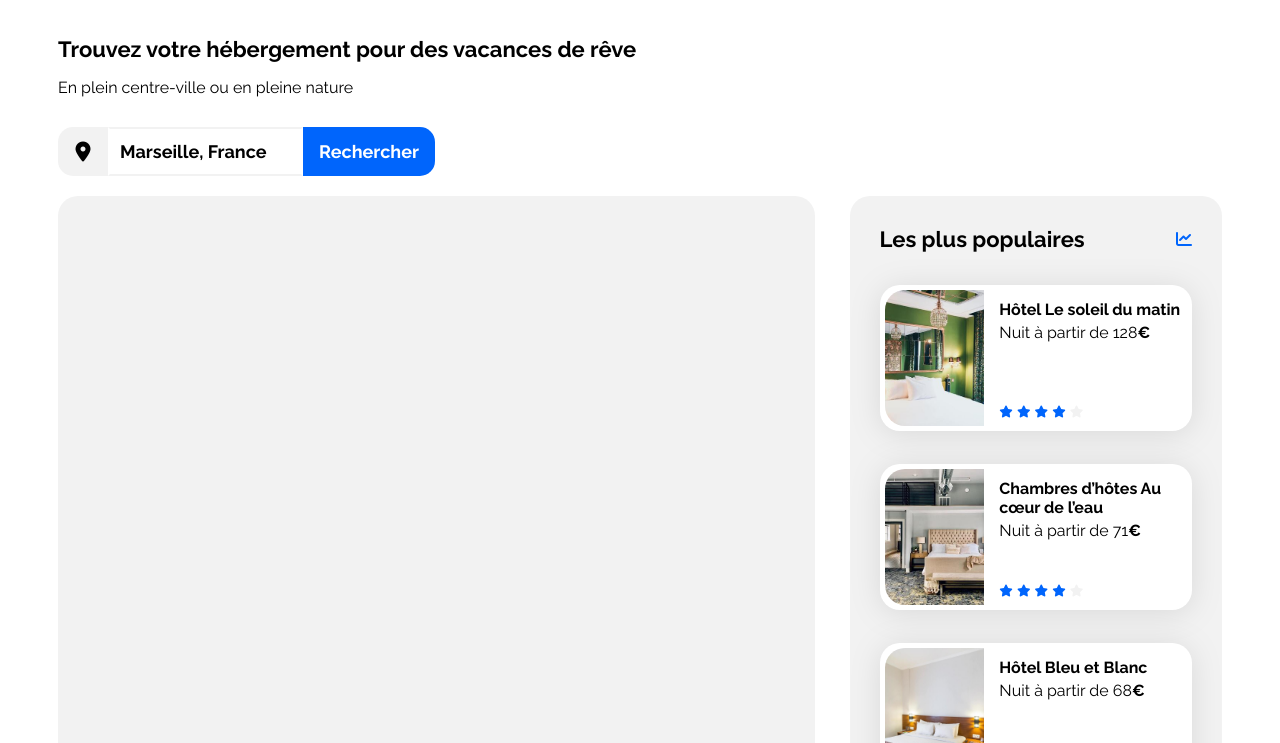
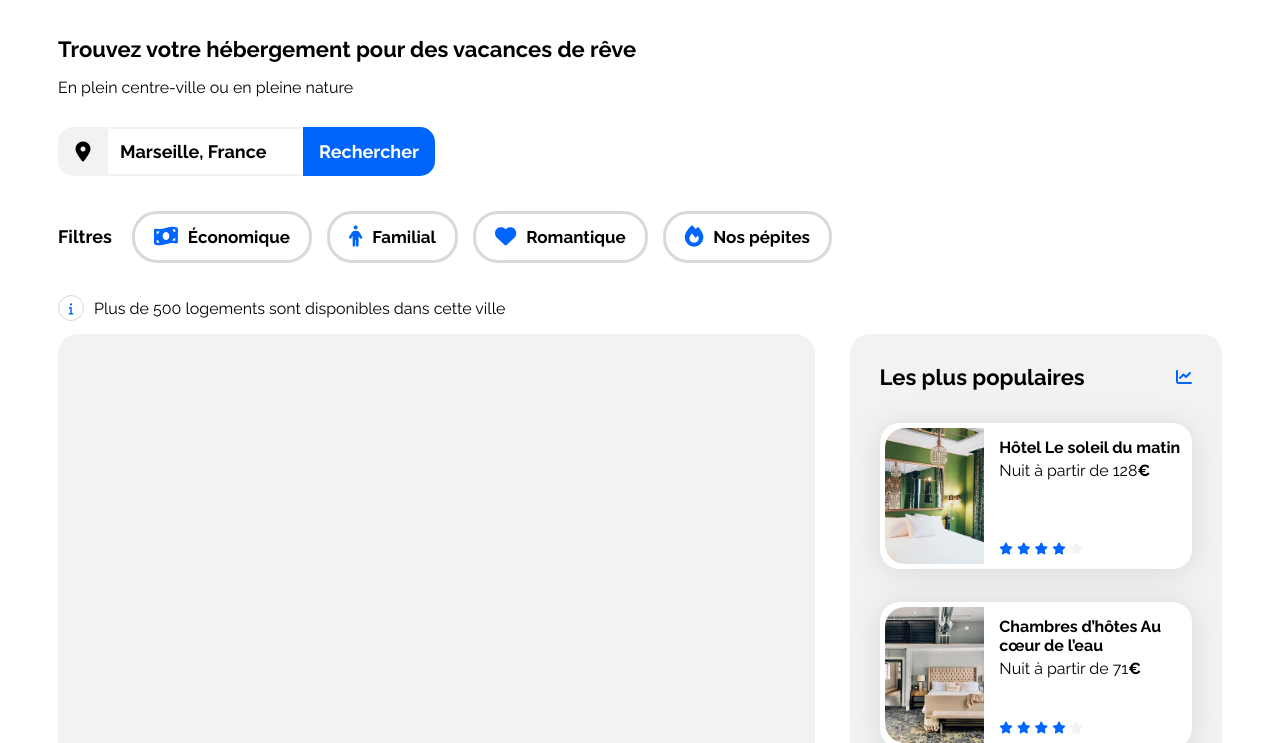
Before and after one commit to unamezzora/Projet1, a plain HTML site: page index.html in a window 1280 px wide. Shown: the part 57-800 px from the top of the page. Drawn offline with Linux system fonts and the light colour scheme.

Commit message:
Ajout de la partie Filtre q

```diff
--- a/css/style.css
+++ b/css/style.css
@@ -91,7 +91,7 @@ a {
 
 .formulaire-recherche {
     display: flex;
-    margin-bottom: 20px;
+    margin-bottom: 35px;
     width: 377px;
 }
 
@@ -102,8 +102,8 @@ a {
     height: 49px;
     width: 50px;
     background-color: #F2F2F2;
-    --main-color: black;
     border-radius: 15px 0 0 15px;
+
 }
 
 
@@ -130,7 +130,59 @@ a {
     font-weight: bold;
 }
 
+.filtre {
+    display: flex;
+    flex-wrap: wrap;
+    gap: 20px;
+    align-items: center;
+    margin-bottom: 20px;
+}
 
+h3 {
+    font-size: 18px;
+    margin: 0;
+}
+
+.thematique {
+    display: flex;
+    flex-wrap: wrap;
+    gap: 15px;
+    align-items: center;
+    font-size: 17px;
+    font-weight: bold;
+}
+
+.choix {
+    display: flex;
+    align-items: center;
+    gap: 10px;
+    border-radius: 25px;
+    border: 3px solid #d9d9d9;
+    padding: 12.78px 19px 12.78px 19px
+}
+
+.choix p {
+    margin: 0;
+}
+
+.iconinfo {
+    display: flex;
+    justify-content: center;
+    align-items: center;
+    border-radius: 50%;
+    width: 24px;
+    height: 24px;
+    border: 1px solid #d9d9d9;
+}
+ .textinfo {
+    display: flex;
+    align-items: center;
+    gap: 10px;
+ }
+
+ .thematique :hover {
+    background-color: #DEEBFF;
+ }
 /****** Hebergements And Populaires ***********/
 .hebergements-and-populaires {
     display: flex;
--- a/index.html
+++ b/index.html
@@ -34,13 +34,39 @@
                 <form method="get" action="">
                     <div class="formulaire-recherche">
                         <div class="icon">
-                            <i class="fa-solid fa-location-dot fa-lg"></i>
+                            <i class="fa-solid fa-location-dot fa-lg" style="color: black;"></i>
                         </div>
-                        <input type="search" name="site" value="Marseille, France" class="localisation">
+                        <input type="search" name="local" value="Marseille, France" class="localisation">
                         <input type="submit" value="Rechercher" class="boutton">
                     </div>
                 </form>
-
+                <div class="filtre">
+                    <h3>Filtres</h3>
+                    <div class="thematique">
+                        <div class="choix">
+                            <i class="fa-solid fa-money-bill-wave fa-lg"></i>
+                            <p>Économique</p>
+                        </div>
+                        <div class="choix">
+                            <i class="fa-solid fa-person fa-lg"></i>
+                            <p>Familial</p>
+                        </div>
+                        <div class="choix">
+                            <i class="fa-solid fa-heart fa-lg"></i>
+                            <p>Romantique</p>
+                        </div>
+                        <div class="choix">
+                            <i class="fa-solid fa-fire fa-lg"></i>
+                            <p>Nos pépites</p>
+                        </div>
+                    </div>
+                </div>
+                <div class="textinfo">
+                    <div class="iconinfo">
+                        <i class="fa-solid fa-info fa-xs"></i>
+                    </div>
+                    <p class="text"> Plus de 500 logements sont disponibles dans cette ville</p>
+                </div>
             </div>
             <div class="hebergements-and-populaires">
                 <section class="hebergements">
```
